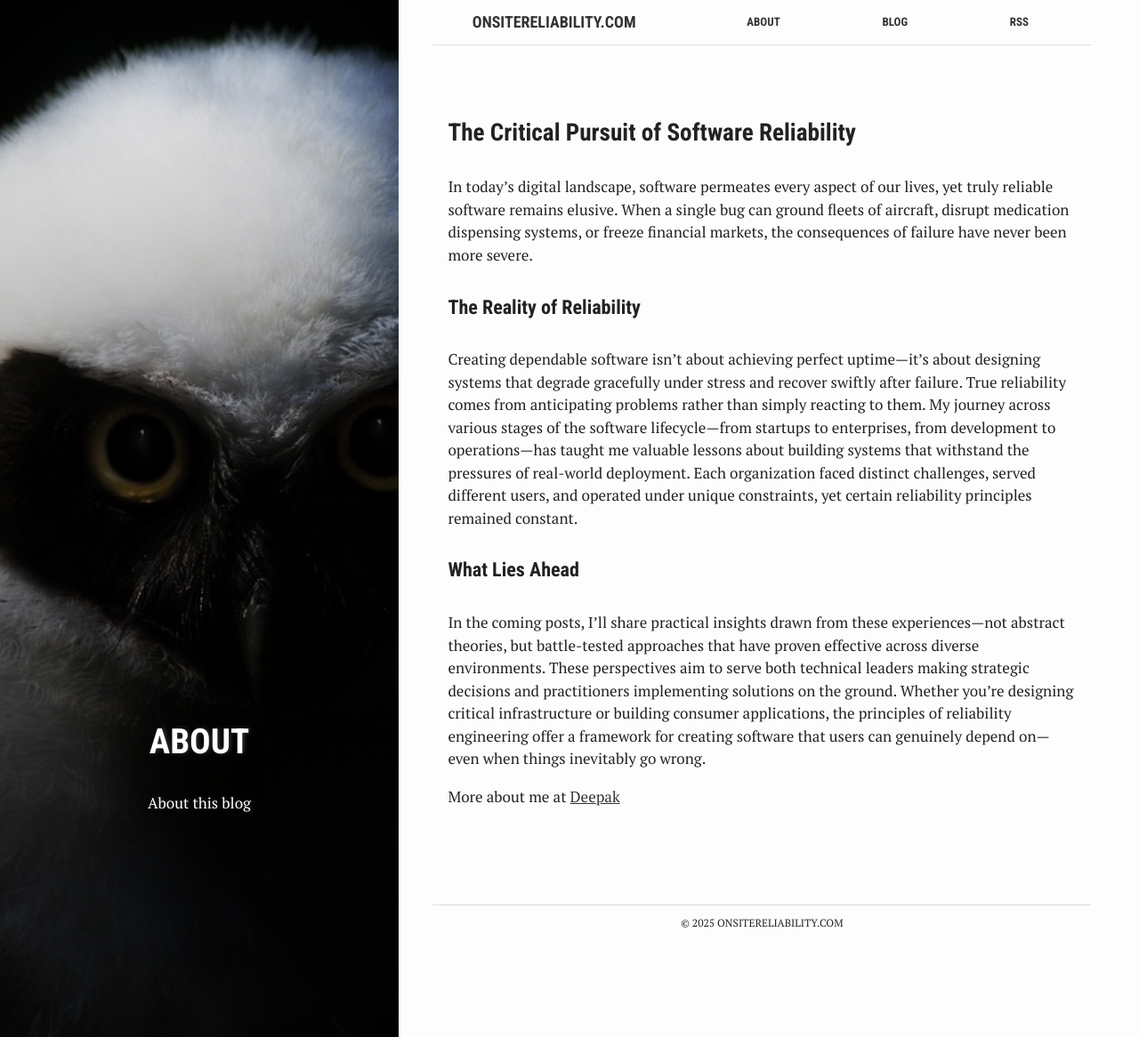
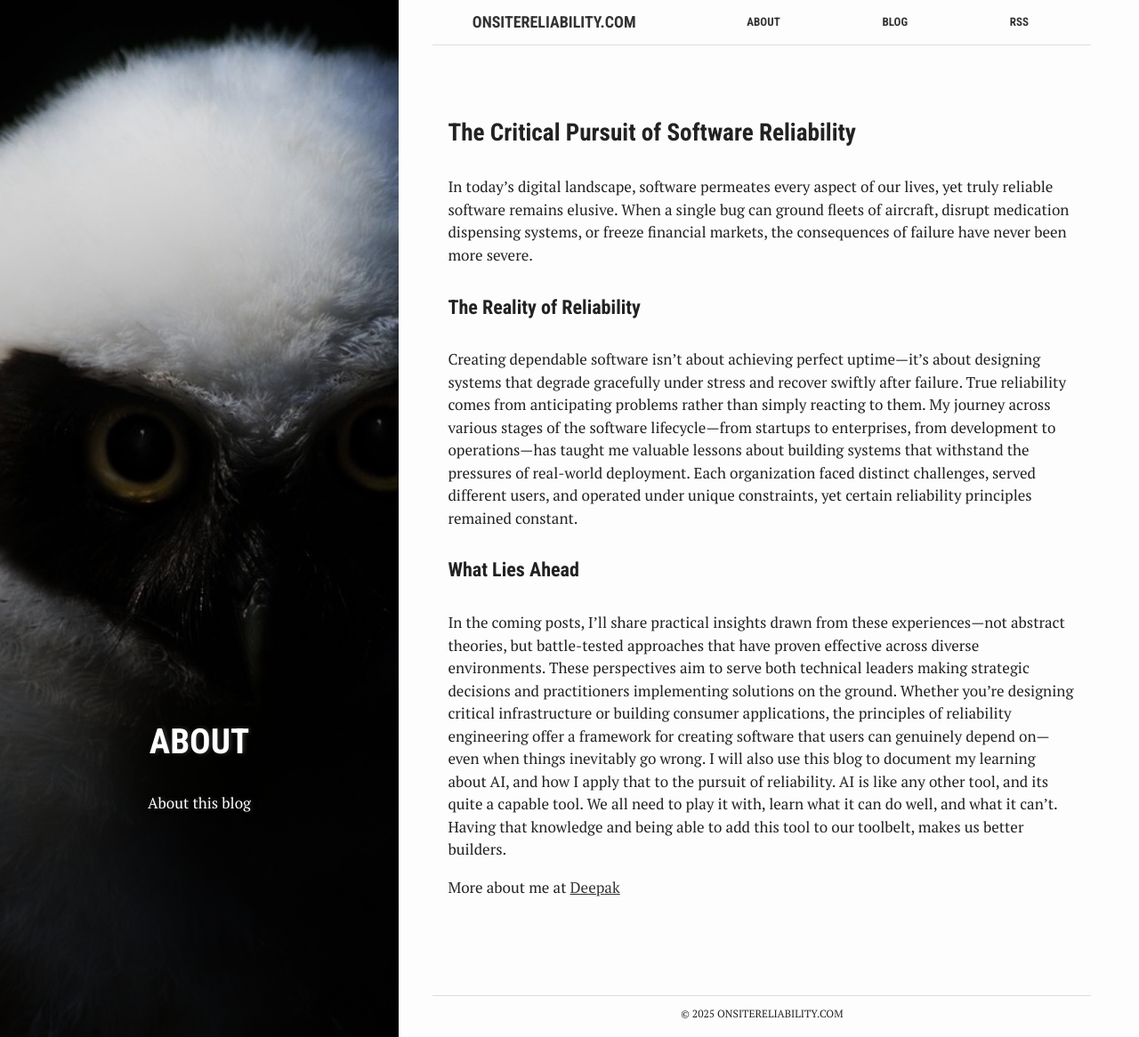
Before and after one commit to qapage/qapage.github.io, a Jekyll site: the page built from about.md, in a window 1280 px wide and 1166 px high. Shown: the whole window at 89% size. Built offline with Jekyll 4.4.1, drawn with Linux system fonts in a browser that asks for light colours.

Commit message:
Updated about me, to reflect AI learning

```diff
--- a/about.md
+++ b/about.md
@@ -18,5 +18,6 @@ My journey across various stages of the software lifecycle—from startups to en
 #### What Lies Ahead
 In the coming posts, I'll share practical insights drawn from these experiences—not abstract theories, but battle-tested approaches that have proven effective across diverse environments. These perspectives aim to serve both technical leaders making strategic decisions and practitioners implementing solutions on the ground.
 Whether you're designing critical infrastructure or building consumer applications, the principles of reliability engineering offer a framework for creating software that users can genuinely depend on—even when things inevitably go wrong.
+I will also use this blog to document my learning about AI, and how I apply that to the pursuit of reliability. AI is like any other tool, and its quite a capable tool. We all need to play it with, learn what it can do well, and what it can't. Having that knowledge and being able to add this tool to our toolbelt, makes us better builders.
 
 More about me at [Deepak](https://www.linkedin.com/in/deepakbhaskaran/)
```
